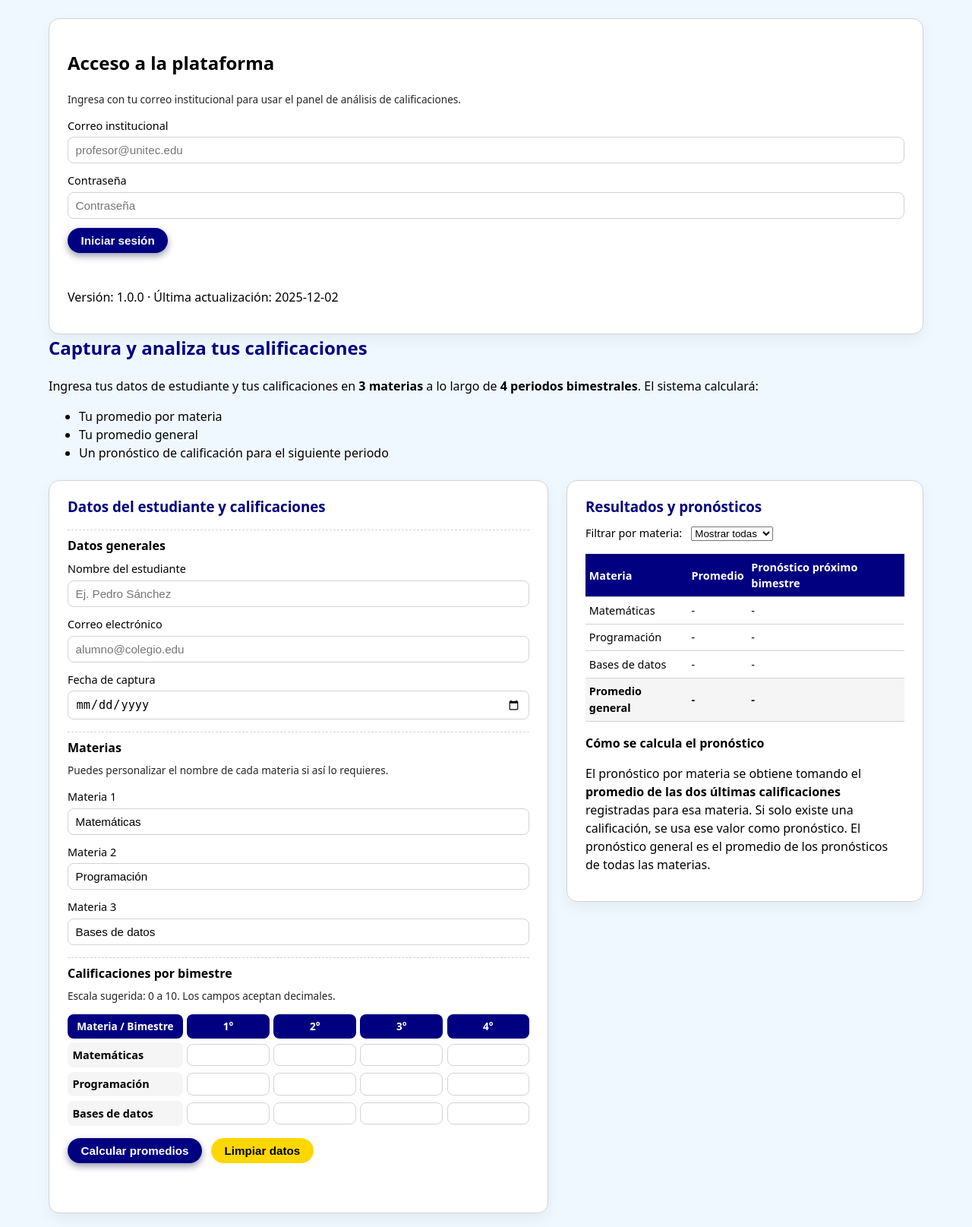
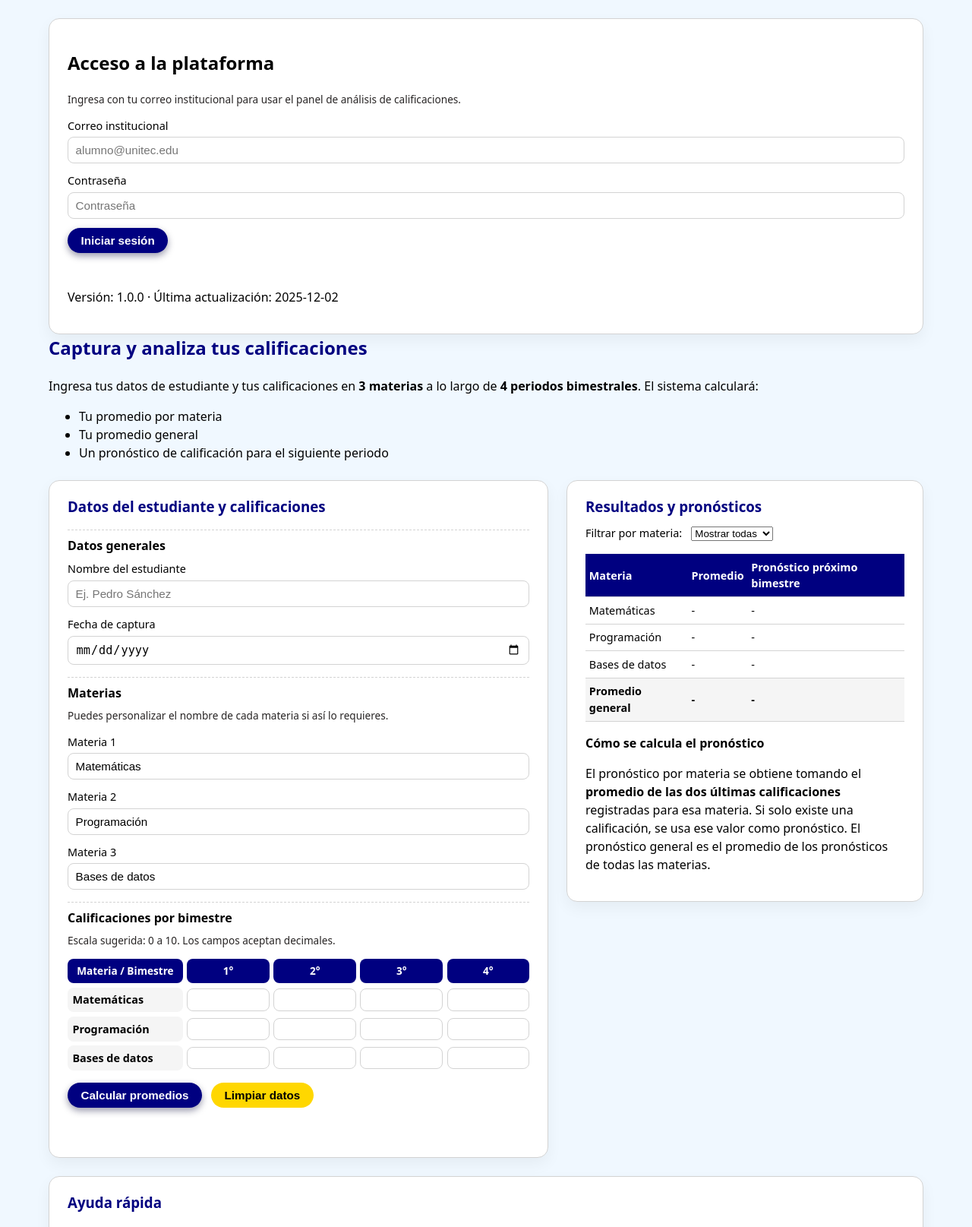
Before and after one commit to tityla/AppWeb, a Flask app: page / in a window 1280 px wide. Shown: the part 193-1808 px from the top of the page at 76% size. Run offline with Flask 3, Linux system fonts and the light colour scheme.

Commit message:
Actualización: eliminada captura de correo e integración con login

```diff
--- a/Backend/templates/index.html
+++ b/Backend/templates/index.html
@@ -78,7 +78,7 @@
             id="loginEmail"
             name="loginEmail"
             required
-            placeholder="profesor@unitec.edu">
+            placeholder="alumno@unitec.edu">
         </div>
         <div class="form-row">
           <label for="loginPassword">Contraseña</label>
@@ -162,17 +162,6 @@
                 name="studentName"
                 required
                 placeholder="Ej. Pedro Sánchez">
-            </div>
-
-            <!-- Campo obligatorio: correo electrónico (tipo email) -->
-            <div class="form-row">
-              <label for="studentEmail">Correo electrónico</label>
-              <input
-                type="email"
-                id="studentEmail"
-                name="studentEmail"
-                required
-                placeholder="alumno@colegio.edu">
             </div>
 
             <!-- Campo: fecha de captura (no obligatorio pero útil para registro) -->
```
